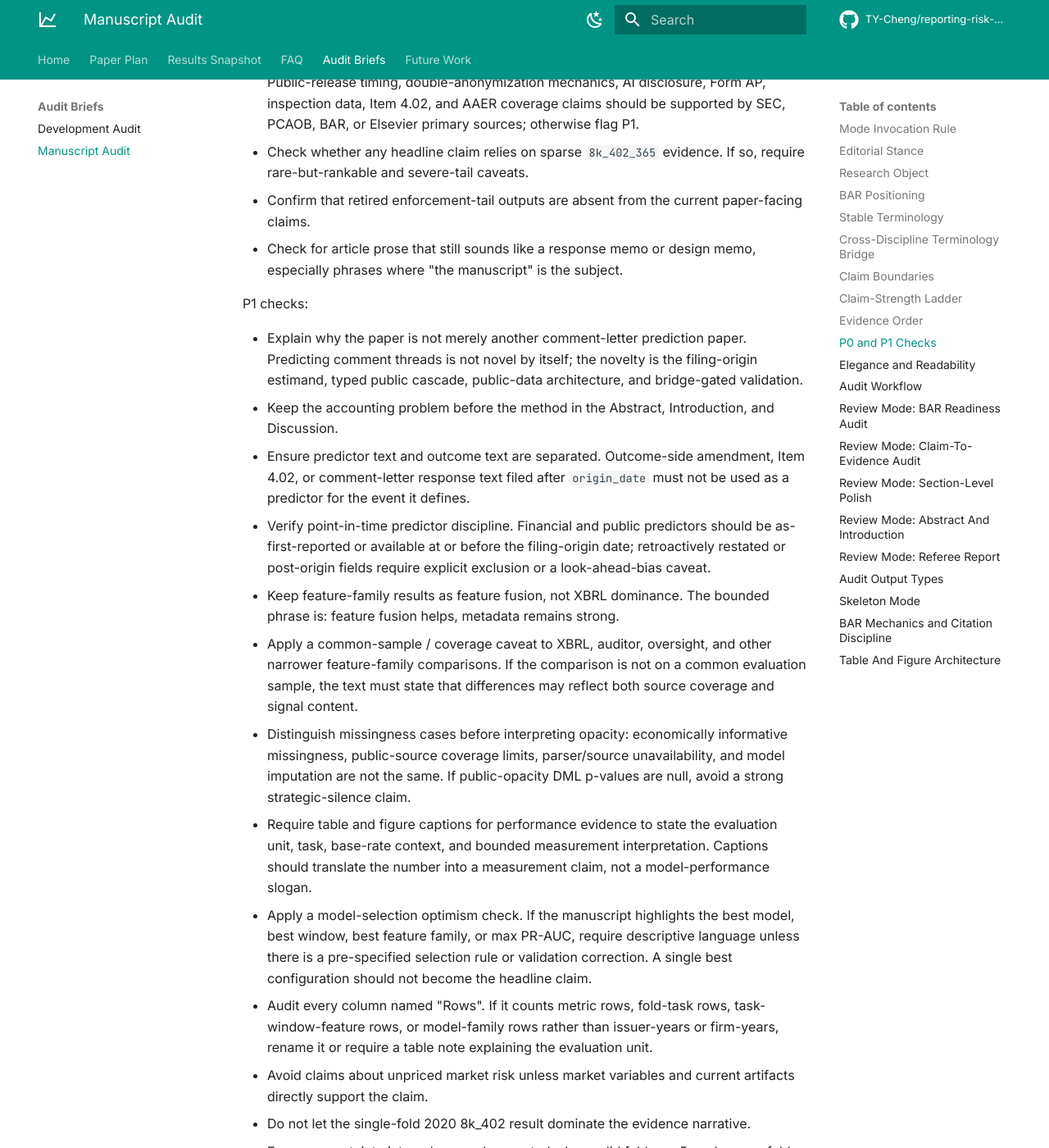
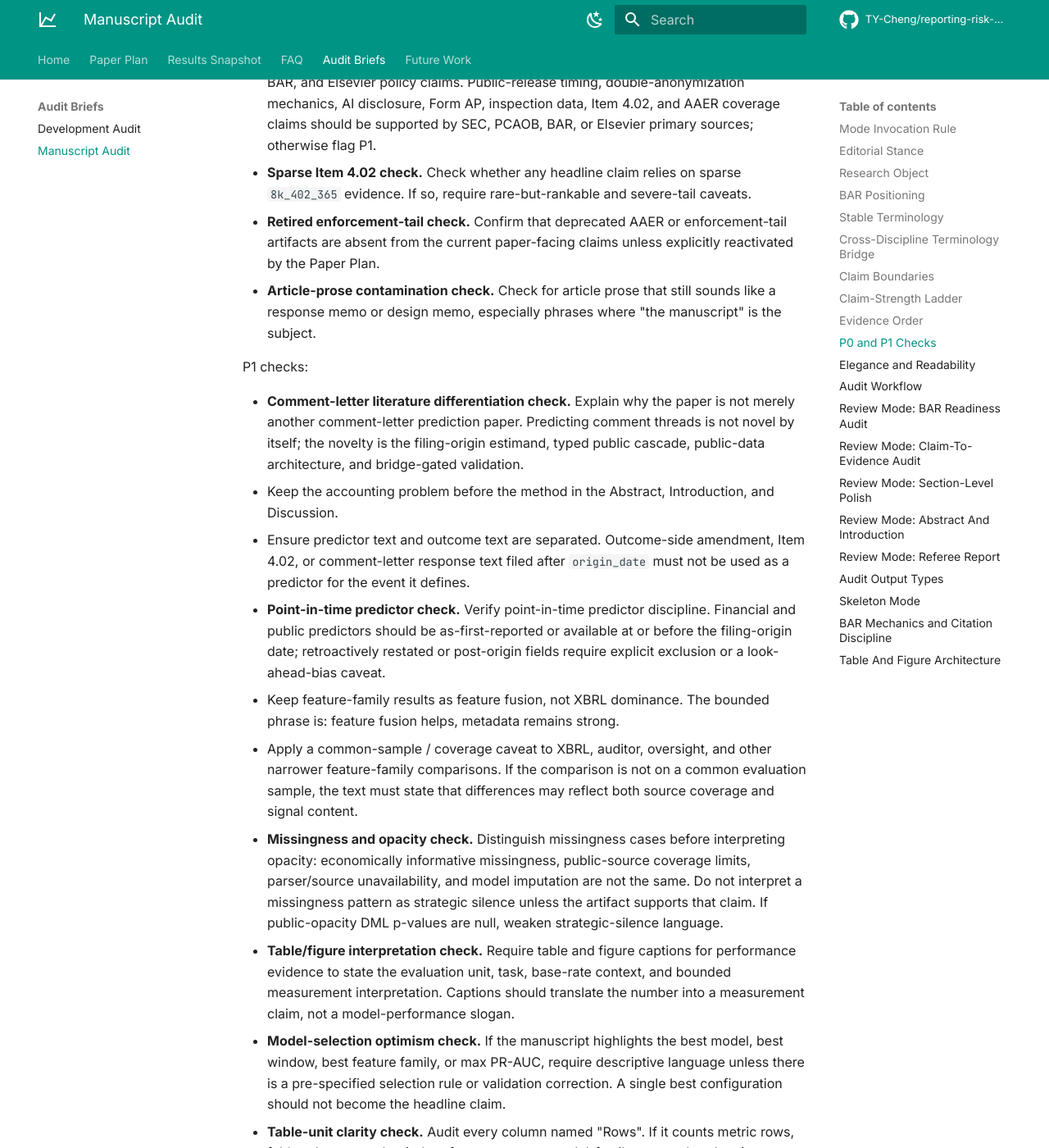
Before and after one commit to TY-Cheng/reporting-risk-cascade, an MkDocs documentation site: the page built from docs/manuscript_audit_prompt.md, in a window 1280 px wide and 1400 px high, scrolled down 9987 px. Shown: the whole window at 82% size. Built offline with MkDocs 1.6.1 and Material for MkDocs 9.7.7, drawn with Linux system fonts in a browser that asks for light colours; comment, search, counter and statistics services are not loaded; some of the changed text lies outside the part shown.

Commit message:
chore: sync repo metadata and housekeeping

```diff
--- a/docs/manuscript_audit_prompt.md
+++ b/docs/manuscript_audit_prompt.md
@@ -292,63 +292,72 @@ evidence must remain rare-tail support rather than the whole validation story.
 
 P0 checks:
 
-- Verify the current bridge tier from the study manifest and construct-overlap
-  artifacts before allowing integrated construct-overlap claims. If the tier is
-  missing, stale, candidate-only, or inconsistent across artifacts, downgrade
-  overlap language to candidate evidence or diagnostic only. If the current tier
-  is `wrds_validated`, WRDS-validated construct-overlap language may be reviewed
-  as reportable subject to the stated caveats.
-- Confirm that the manuscript distinguishes public comment-letter scrutiny from
-  the SEC's endogenous scrutiny and release process. A model that ranks
-  `comment_thread_365` may rank both issuer reporting-risk signals and the
-  selection process that makes comment letters public.
-- Require primary-source citations for SEC, PCAOB, BAR, and Elsevier policy
-  claims. Public-release timing, double-anonymization mechanics, AI disclosure,
-  Form AP, inspection data, Item 4.02, and AAER coverage claims should be
-  supported by SEC, PCAOB, BAR, or Elsevier primary sources; otherwise flag P1.
-- Check whether any headline claim relies on sparse `8k_402_365` evidence. If
-  so, require rare-but-rankable and severe-tail caveats.
-- Confirm that retired enforcement-tail outputs are absent from the current
-  paper-facing claims.
-- Check for article prose that still sounds like a response memo or design memo,
-  especially phrases where "the manuscript" is the subject.
+- **Bridge freshness check.** Verify the current bridge tier from the study
+  manifest and construct-overlap artifacts before allowing integrated
+  construct-overlap claims. If the tier is missing, stale, candidate-only, or
+  inconsistent across artifacts, downgrade overlap language to candidate
+  evidence or diagnostic only. If the current tier is `wrds_validated`,
+  WRDS-validated construct-overlap language may be reviewed as reportable
+  subject to the stated caveats.
+- **Comment-letter selection check.** Confirm that the manuscript distinguishes
+  public comment-letter scrutiny from the SEC's endogenous scrutiny and release
+  process. A model that ranks `comment_thread_365` may rank both issuer
+  reporting-risk signals and the selection process that makes comment letters
+  public.
+- **Primary-source citation check.** Require primary-source citations for SEC,
+  PCAOB, BAR, and Elsevier policy claims. Public-release timing,
+  double-anonymization mechanics, AI disclosure, Form AP, inspection data, Item
+  4.02, and AAER coverage claims should be supported by SEC, PCAOB, BAR, or
+  Elsevier primary sources; otherwise flag P1.
+- **Sparse Item 4.02 check.** Check whether any headline claim relies on sparse
+  `8k_402_365` evidence. If so, require rare-but-rankable and severe-tail
+  caveats.
+- **Retired enforcement-tail check.** Confirm that deprecated AAER or
+  enforcement-tail artifacts are absent from the current paper-facing claims
+  unless explicitly reactivated by the Paper Plan.
+- **Article-prose contamination check.** Check for article prose that still
+  sounds like a response memo or design memo, especially phrases where "the
+  manuscript" is the subject.
 
 P1 checks:
 
-- Explain why the paper is not merely another comment-letter prediction paper.
-  Predicting comment threads is not novel by itself; the novelty is the
-  filing-origin estimand, typed public cascade, public-data architecture, and
-  bridge-gated validation.
+- **Comment-letter literature differentiation check.** Explain why the paper is
+  not merely another comment-letter prediction paper. Predicting comment
+  threads is not novel by itself; the novelty is the filing-origin estimand,
+  typed public cascade, public-data architecture, and bridge-gated validation.
 - Keep the accounting problem before the method in the Abstract, Introduction,
   and Discussion.
 - Ensure predictor text and outcome text are separated. Outcome-side amendment,
   Item 4.02, or comment-letter response text filed after `origin_date` must not
   be used as a predictor for the event it defines.
-- Verify point-in-time predictor discipline. Financial and public predictors
-  should be as-first-reported or available at or before the filing-origin date;
-  retroactively restated or post-origin fields require explicit exclusion or a
-  look-ahead-bias caveat.
+- **Point-in-time predictor check.** Verify point-in-time predictor discipline.
+  Financial and public predictors should be as-first-reported or available at or
+  before the filing-origin date; retroactively restated or post-origin fields
+  require explicit exclusion or a look-ahead-bias caveat.
 - Keep feature-family results as feature fusion, not XBRL dominance. The bounded
   phrase is: feature fusion helps, metadata remains strong.
 - Apply a common-sample / coverage caveat to XBRL, auditor, oversight, and
   other narrower feature-family comparisons. If the comparison is not on a
   common evaluation sample, the text must state that differences may reflect
   both source coverage and signal content.
-- Distinguish missingness cases before interpreting opacity: economically
-  informative missingness, public-source coverage limits, parser/source
-  unavailability, and model imputation are not the same. If public-opacity DML
-  p-values are null, avoid a strong strategic-silence claim.
-- Require table and figure captions for performance evidence to state the
-  evaluation unit, task, base-rate context, and bounded measurement
-  interpretation. Captions should translate the number into a measurement claim,
-  not a model-performance slogan.
-- Apply a model-selection optimism check. If the manuscript highlights the best
+- **Missingness and opacity check.** Distinguish missingness cases before
+  interpreting opacity: economically informative missingness, public-source
+  coverage limits, parser/source unavailability, and model imputation are not
+  the same. Do not interpret a missingness pattern as strategic silence unless
+  the artifact supports that claim. If public-opacity DML p-values are null,
+  weaken strategic-silence language.
+- **Table/figure interpretation check.** Require table and figure captions for
+  performance evidence to state the evaluation unit, task, base-rate context,
+  and bounded measurement interpretation. Captions should translate the number
+  into a measurement claim, not a model-performance slogan.
+- **Model-selection optimism check.** If the manuscript highlights the best
   model, best window, best feature family, or max PR-AUC, require descriptive
   language unless there is a pre-specified selection rule or validation
   correction. A single best configuration should not become the headline claim.
-- Audit every column named "Rows". If it counts metric rows, fold-task rows,
-  task-window-feature rows, or model-family rows rather than issuer-years or
-  firm-years, rename it or require a table note explaining the evaluation unit.
+- **Table-unit clarity check.** Audit every column named "Rows". If it counts
+  metric rows, fold-task rows, task-window-feature rows, or model-family rows
+  rather than issuer-years or firm-years, rename it or require a table note
+  explaining the evaluation unit.
 - Avoid claims about unpriced market risk unless market variables and current
   artifacts directly support the claim.
 - Do not let the single-fold 2020 8k_402 result dominate the evidence narrative.
```
Also changed, not shown: 2 other files.
